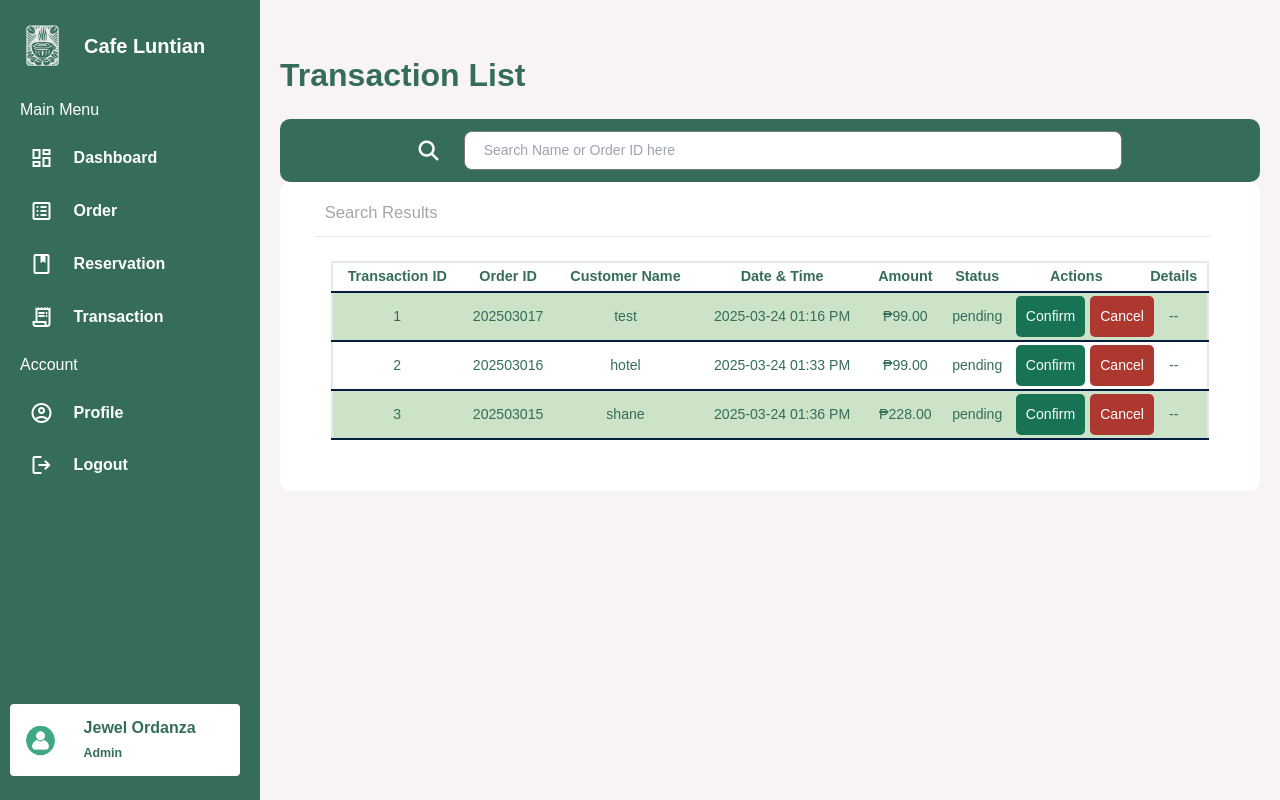
After one commit to Lois223/CafeLuntian, a PHP site: page /adminTransaction.php in a window 1280 px wide. The commit adds this page. Run offline with PHP 8.4, Linux system fonts and the light colour scheme; a user stored in the database is signed in; data comes from the database, SQL or seed files in the repository; some libraries are stand-ins or nearby versions.

Commit message:
Add files via upload

```diff
--- /dev/null
+++ b/adminTransaction.php
@@ -0,0 +1,220 @@
+
+<?php
+    session_start();
+    include('mycon.php');
+    include('counter.php')
+?>
+
+<!DOCTYPE html>
+<html lang="en">
+  <head>
+    <meta charset="UTF-8" />
+    <meta name="viewport" content="width=device-width, initial-scale=1.0" />
+    <title>Admin Dashboard | Cafe Luntian</title>
+    <link rel="icon" type="image/png" sizes="32x32" href="img/logo2.png">
+    <link rel="stylesheet" href="style3.css">
+    <link rel="stylesheet" href="https://unicons.iconscout.com/release/v4.0.0/css/line.css">
+    <link rel="stylesheet" href="https://fonts.googleapis.com/css2?family=Material+Symbols+Outlined:opsz,wght,FILL,GRAD@20..48,100..700,0..1,-50..200" />
+    <script src="https://kit.fontawesome.com/1e3d5daa34.js" crossorigin="anonymous"></script>
+    <script src="https://cdn.tailwindcss.com"></script>
+    <style>
+       .table-wrapper {
+          overflow-x: auto;
+          width: 100%;
+        }
+    </style>
+  </head>
+  <body>
+  <button id="sidebarToggle" class="sidebar-toggle">
+      <span class="material-symbols-outlined">menu</span>
+    </button>
+
+    <aside class="sidebar">
+      <div class="sidebar-header">
+        <img src="img/logo3.png" alt="logo" />
+        <h2>Cafe Luntian</h2>
+      </div>
+
+      <ul class="sidebar-links">
+        <h4>
+          <span>Main Menu</span>
+          <div class="menu-separator"></div>
+        </h4>
+        <li>
+          <a href="adminDashboard.php"><span class="material-symbols-outlined">dashboard</span>Dashboard</a>
+        </li>
+        <li>
+          <a href="adminOrder.php"><span class="material-symbols-outlined">list_alt</span>Order</a>
+        </li>
+        <li>
+          <a href="adminReservation.php" class="active"><span class="material-symbols-outlined">book</span>Reservation</a>
+        </li>
+        <li>
+          <a href="adminTransaction.php" class="active"><span class="material-symbols-outlined">receipt_long</span>Transaction</a>
+        </li>
+
+        <h4>
+          <span>Account</span>
+          <div class="menu-separator"></div>
+        </h4>
+        <li>
+          <a href="profile.php"><span class="material-symbols-outlined">account_circle</span>Profile</a>
+        </li>
+        <li>
+          <a href="login.php"><span class="material-symbols-outlined">logout</span>Logout</a>
+        </li>
+      </ul>
+
+      <div class="user-account">
+        <div class="user-profile">
+          <img src="img/profile.png" alt="Profile Image" />
+          <div class="user-detail">
+            <h3><?php echo $_SESSION['User_FName']." ".$_SESSION['User_LName']; ?></h3>
+            <span>Admin</span>
+          </div>
+        </div>
+      </div>
+    </aside>
+
+    <main class="main">
+        <header>
+        <h1>Transaction List</h1>
+        </header>
+
+    <section class="search">
+      <a href="#" class="search-icon"><i class="fas fa-search"></i></a>
+      <input type="text" id="searchInput" placeholder="Search Name or Order ID here" >
+    </section>
+
+    <section class="search-result">
+      <h1>Search Results</h1><hr>
+      <div class="box-container" id="transactionList">
+      <?php
+          include('mycon.php');
+
+          $sql = "SELECT Transaction_ID, Order_ID, Customer_Name, Date_Time, Amount, Status
+                  FROM transactions_tbl
+                  ORDER BY Order_ID DESC, Date_Time DESC";
+
+          $result = $connection->query($sql);
+
+          echo "<table id='userTable' border='1' width='100%'>";
+          echo "<tr align='center' class='tblheader'>
+                <td><b>Transaction ID</b></td>
+                <td><b>Order ID</b></td>
+                <td><b>Customer Name</b></td>
+                <td><b>Date & Time</b></td>
+                <td><b>Amount</b></td>
+                <td><b>Status</b></td>
+                <td><b>Actions</b></td>
+                <td><b>Details</b></td>
+              </tr>";
+
+          if ($result->num_rows > 0) {
+              $prevOrderID = null;
+              $rowspanCount = [];
+              $orderGroups = [];
+              $groupIndex = 0;
+
+              while ($row = $result->fetch_assoc()) {
+                  if (!isset($rowspanCount[$row['Order_ID']])) {
+                      $rowspanCount[$row['Order_ID']] = 1;
+                      $orderGroups[$row['Order_ID']] = $groupIndex % 2 == 0 ? "group-even" : "group-odd";
+                      $groupIndex++;
+                  } else {
+                      $rowspanCount[$row['Order_ID']]++;
+                  }
+              }
+
+              $result->data_seek(0);
+              $orderRowspan = [];
+
+              while ($row = $result->fetch_assoc()) {
+                  $Order_ID = $row['Order_ID'];
+                  $isFirstRow = ($Order_ID != $prevOrderID);
+                  $formattedDateTime = date("Y-m-d h:i A", strtotime($row['Date_Time']));
+                  $rowClass = $orderGroups[$Order_ID];
+
+                  echo '<tr class="' . $rowClass . '">' ;
+
+                  if ($isFirstRow) {
+                      $orderRowspan[$Order_ID] = $rowspanCount[$Order_ID];
+
+                      echo '<td rowspan="' . $orderRowspan[$Order_ID] . '">' . $row['Transaction_ID'] . '</td>';
+                      echo '<td rowspan="' . $orderRowspan[$Order_ID] . '" class="order-id">' . $row['Order_ID'] . '</td>';
+                      echo '<td rowspan="' . $orderRowspan[$Order_ID] . '" class="user-name">' . $row['Customer_Name'] . '</td>';
+                  }
+
+                  echo '<td>' . $formattedDateTime . '</td>';
+                  echo '<td>₱' . number_format($row['Amount'], 2) . '</td>';
+                  echo '<td>' . $row['Status'] . '</td>';
+
+                  if ($isFirstRow) {
+                      echo "<td rowspan='{$orderRowspan[$Order_ID]}'>";
+                      if ($row['Status'] == 'pending') {
+                        echo "<form method='POST'  class='action-form' style='display: flex; flex-direction: row; gap: 5px; align-items: stretch; width: 100px;'>
+                                <input type='hidden' name='transaction_id' value='{$row['Transaction_ID']}'>
+                                <button type='submit' name='status' value='confirmed' style='background-color:#177353; color: white; border: none; padding: 10px; cursor: pointer; border-radius: 5px;'>Confirm</button>
+                                <button type='submit' name='status' value='cancelled' style='background-color:#ac3830; color: white; border: none; padding: 10px; cursor: pointer; border-radius: 5px;'>Cancel</button>
+                              </form>";
+                      } else {
+                          echo "--";
+                      }
+                      echo "</td>";
+                  }
+
+                  if ($isFirstRow) {
+                      echo "<td rowspan='{$orderRowspan[$Order_ID]}'>";
+                      if ($row['Status'] == 'confirmed') {
+                          echo "<a href='receipt.php?Order_ID={$row['Order_ID']}' title='View Receipt' style='text-decoration: none; color: black;'>
+                                  <i class='fas fa-receipt'></i>
+                                </a>";
+                      } else {
+                          echo "--";
+                      }
+                      echo "</td>";
+                  }
+
+                  echo '</tr>';
+                  $prevOrderID = $Order_ID;
+              }
+          } else {
+              echo "<tr><td colspan='8' align='center'>No transactions found.</td></tr>";
+          }
+
+          echo "</table>";
+          ?>
+
+
+
+      </div>
+     </section>
+    </main>
+
+    <script src="main.js"></script>
+    <script>
+        //toggle sidebar
+        const sidebar = document.querySelector('.sidebar');
+        const toggleBtn = document.querySelector('.sidebar-toggle');
+
+        toggleBtn.addEventListener('click', (e) => {
+            e.stopPropagation(); // prevent immediate closing
+            sidebar.classList.add('show-sidebar');
+            toggleBtn.style.display = 'none'; // hide toggle btn
+        });
+
+        // close sidebar when clicking outside
+        document.addEventListener('click', (e) => {
+            if (!sidebar.contains(e.target)) {
+                sidebar.classList.remove('show-sidebar');
+                toggleBtn.style.display = 'block'; // show toggle btn
+            }
+        });
+
+        // prevent closing when clicking inside the sidebar
+        sidebar.addEventListener('click', (e) => {
+            e.stopPropagation();
+        });
+    </script>
+  </body>
+</html>
--- a/main.js
+++ b/main.js
@@ -296,11 +296,13 @@ searchInput.addEventListener("input", function () {
       // find user ID and name
       const userIdElem = row.getElementsByClassName("user-id")[0];
       const userNameElem = row.getElementsByClassName("user-name")[0];
+      const orderIdElem = row.getElementsByClassName("order-id")[0];
 
       const userId = userIdElem ? userIdElem.innerText.toLowerCase() : "";
       const userName = userNameElem ? userNameElem.innerText.toLowerCase() : "";
+      const orderId = orderIdElem ? orderIdElem.innerText.toLowerCase() : "";
 
-      if (userId.includes(searchTerm) || userName.includes(searchTerm)) {
+      if (userId.includes(searchTerm) || userName.includes(searchTerm) || orderId.includes(searchTerm)) {
           row.style.display = ""; // show row if it matches
       } else {
           row.style.display = "none"; // hide row if it doesn't match
--- a/style3.css
+++ b/style3.css
@@ -434,6 +434,11 @@ table td {
     font-size: 1.25rem;
   }
 
+  .action-form {
+    flex-direction: column !important;
+    align-items: stretch;
+  }
+
 }
 
 
```
Also changed, not shown: adminOrder.php (+87 -82 lines), adminReservation.php (+8 -12 lines), cafeluntiandata.sql (+39 -16 lines).
